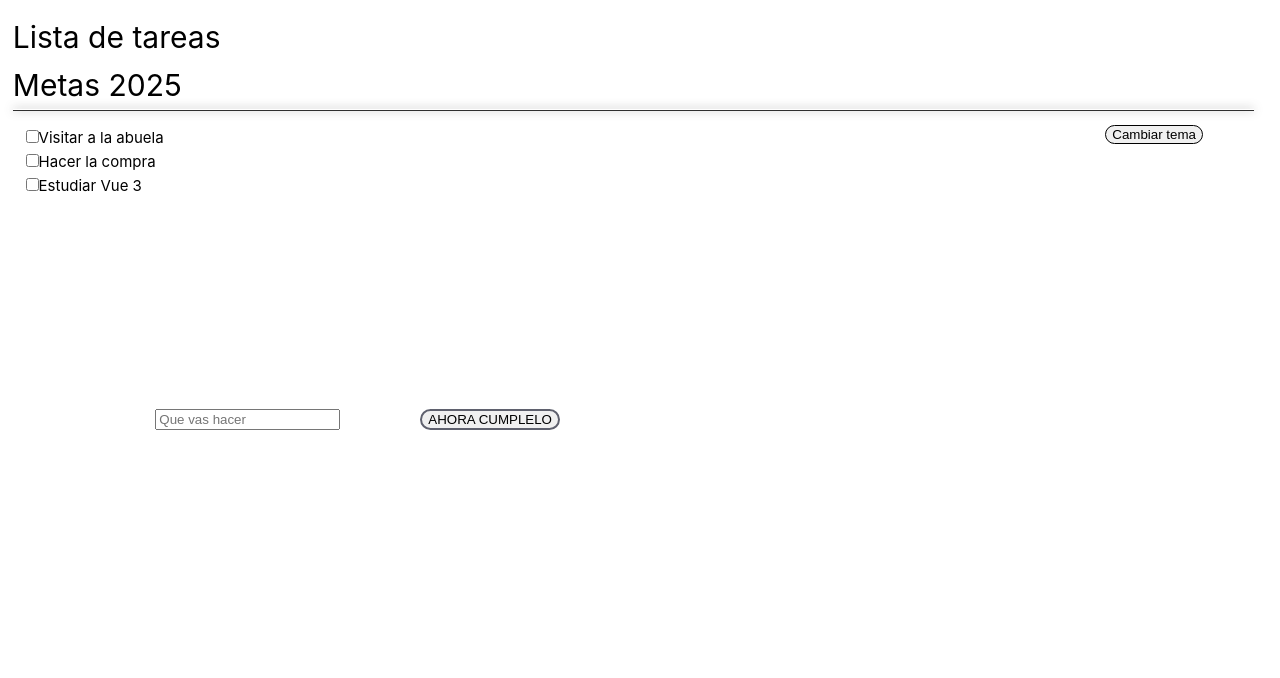
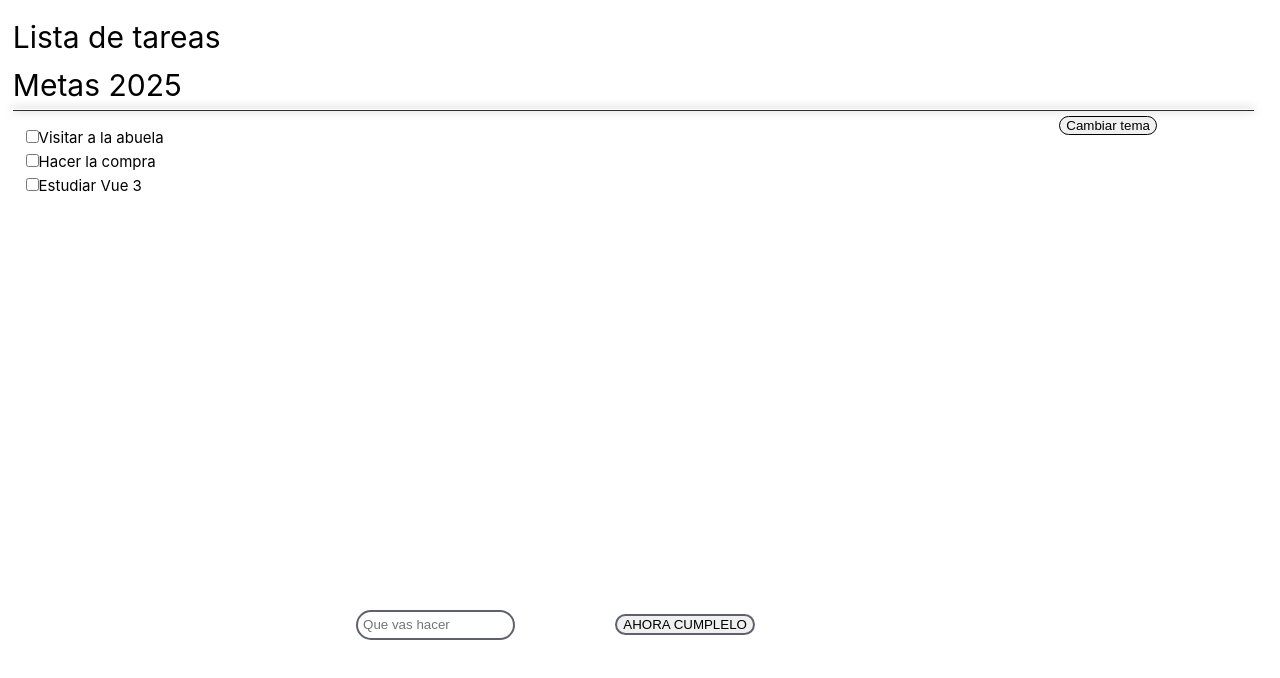
Before and after one commit to MarcosJFR8/PracticeList, a Vue app: page / in a window 1280 px wide. Shown: the top 678 px of the page. Built offline with nearby package versions, Linux system fonts and the light colour scheme; the HTML template or start-up script is replaced by a standard one.

Commit message:
New list item STYLISHED

```diff
--- a/src/components/ListDescription.vue
+++ b/src/components/ListDescription.vue
@@ -19,7 +19,7 @@
 
 <template>
   <div>
-    <input type="text" v-model="newTask" placeholder="Que vas hacer">
+    <input class="taskWriter" type="text" v-model="newTask" placeholder="Que vas hacer">
     <button class="itemButton" @click="addTask">AHORA CUMPLELO</button>
     <ul>
       <li v-for="(task, index) in tasks" :key="index">
@@ -44,10 +44,24 @@
   cursor: pointer;
   transition: background-color 0.3s ease, color 0.3s ease;
   position: relative;
+  top: 200px;
+  left: 6cm;
   border: 2px solid rgb(95 97 110);
   border-radius: 0.5cm;
   align-items: center;
   justify-content: center;
+}
+
+.taskWriter {
+  position: relative;
+  top: 200px;
+  left: 6cm;
+  width: 30%;
+  height: 30px;
+  border: 2px solid rgb(95 97 110);
+  border-radius: 0.5cm;
+  padding: 5px;
+  margin: 20px 20px 20px;
 }
 
 ul{
```
